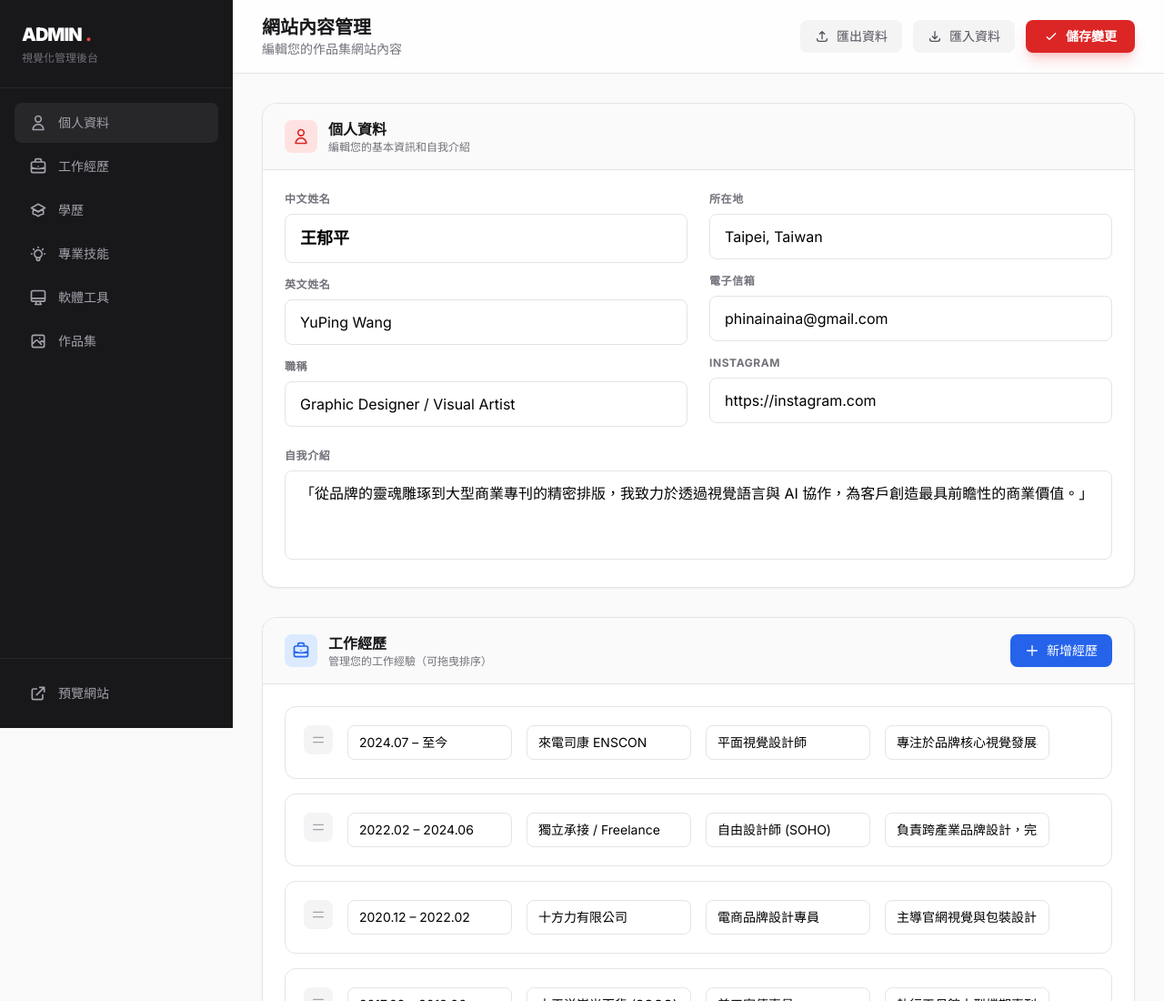
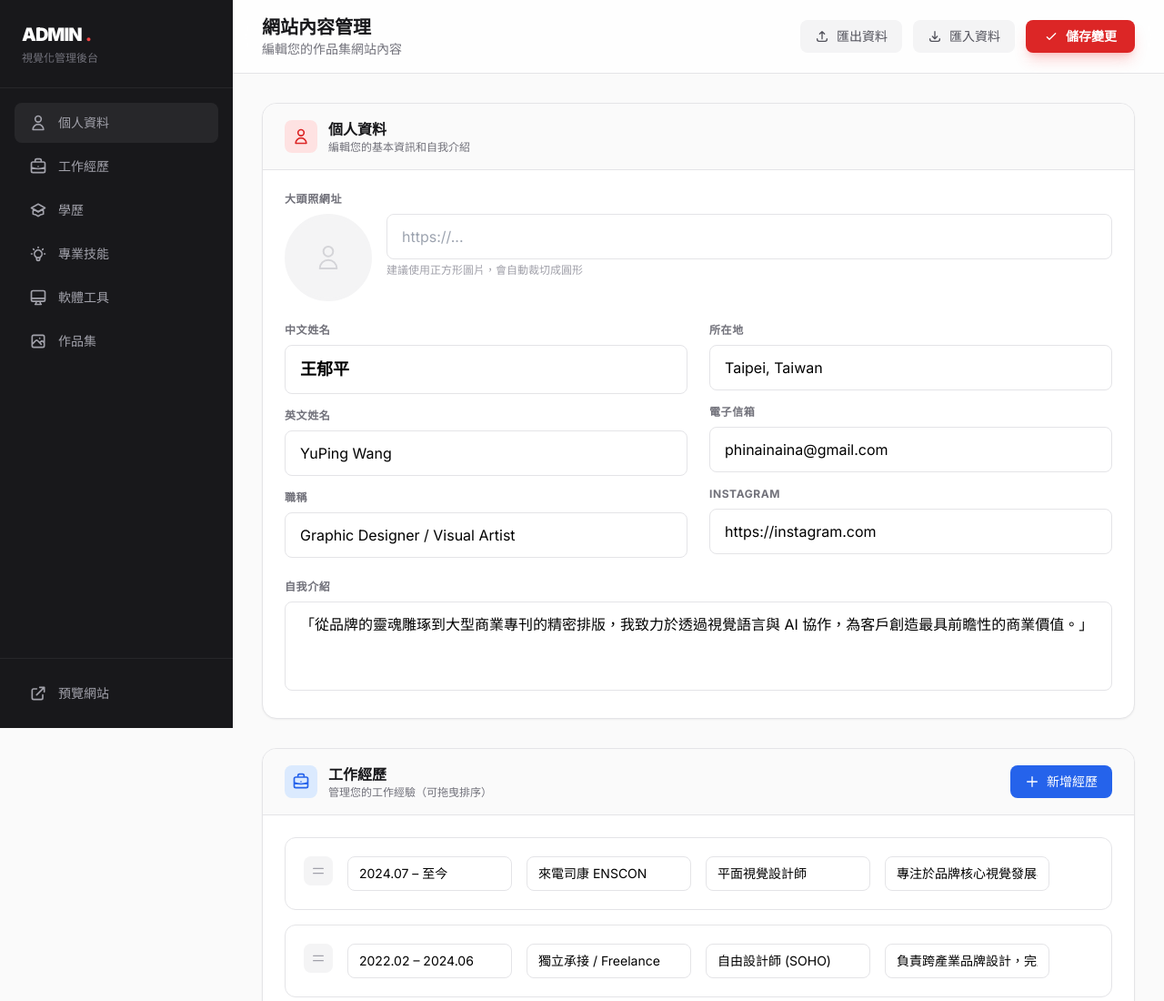
Before and after one commit to phina0828/ping-resume, a plain HTML site: page admin.html in a window 1280 px wide. Shown: the top 1100 px of the page at 91% size. Drawn offline with nearby package versions, Linux system fonts and the light colour scheme.

Commit message:
新增大頭照欄位

```diff
--- a/admin.html
+++ b/admin.html
@@ -129,6 +129,21 @@
                     </div>
                 </div>
                 <div class="p-6 grid md:grid-cols-2 gap-6">
+                    <div class="md:col-span-2">
+                        <label class="block text-xs font-bold text-zinc-500 uppercase tracking-wider mb-2">大頭照網址</label>
+                        <div class="flex gap-4 items-start">
+                            <div id="profile-photo-preview" class="w-24 h-24 rounded-full overflow-hidden border-4 border-zinc-100 bg-zinc-100 flex-shrink-0">
+                                <img id="profile-photo-img" src="" class="w-full h-full object-cover hidden" onerror="this.classList.add('hidden')">
+                                <div id="profile-photo-placeholder-admin" class="w-full h-full flex items-center justify-center text-zinc-300">
+                                    <svg class="w-8 h-8" fill="none" stroke="currentColor" viewBox="0 0 24 24"><path stroke-linecap="round" stroke-linejoin="round" stroke-width="1.5" d="M16 7a4 4 0 11-8 0 4 4 0 018 0zM12 14a7 7 0 00-7 7h14a7 7 0 00-7-7z"/></svg>
+                                </div>
+                            </div>
+                            <div class="flex-1">
+                                <input type="url" id="profile-photo" oninput="updateProfilePhotoPreview()" class="w-full px-4 py-3 border border-zinc-200 rounded-lg focus:ring-2 focus:ring-red-500 focus:border-red-500 transition-all" placeholder="https://...">
+                                <p class="mt-1 text-xs text-zinc-400">建議使用正方形圖片，會自動裁切成圓形</p>
+                            </div>
+                        </div>
+                    </div>
                     <div class="space-y-4">
                         <div>
                             <label class="block text-xs font-bold text-zinc-500 uppercase tracking-wider mb-2">中文姓名</label>
@@ -486,6 +501,7 @@
         }
 
         function renderProfile() {
+            document.getElementById('profile-photo').value = data.profile?.photo || '';
             document.getElementById('profile-name').value = data.profile?.name || '';
             document.getElementById('profile-nameEn').value = data.profile?.nameEn || '';
             document.getElementById('profile-title').value = data.profile?.title || '';
@@ -493,6 +509,21 @@
             document.getElementById('profile-email').value = data.profile?.email || '';
             document.getElementById('profile-instagram').value = data.profile?.instagram || '';
             document.getElementById('profile-intro').value = data.profile?.intro || '';
+            updateProfilePhotoPreview();
+        }
+
+        function updateProfilePhotoPreview() {
+            const url = document.getElementById('profile-photo').value;
+            const img = document.getElementById('profile-photo-img');
+            const placeholder = document.getElementById('profile-photo-placeholder-admin');
+            if (url && url.trim() !== '') {
+                img.src = url;
+                img.classList.remove('hidden');
+                placeholder.classList.add('hidden');
+            } else {
+                img.classList.add('hidden');
+                placeholder.classList.remove('hidden');
+            }
         }
 
         document.addEventListener('input', function(e) {
```
Also changed, not shown: index.html (+19 -0 lines).
